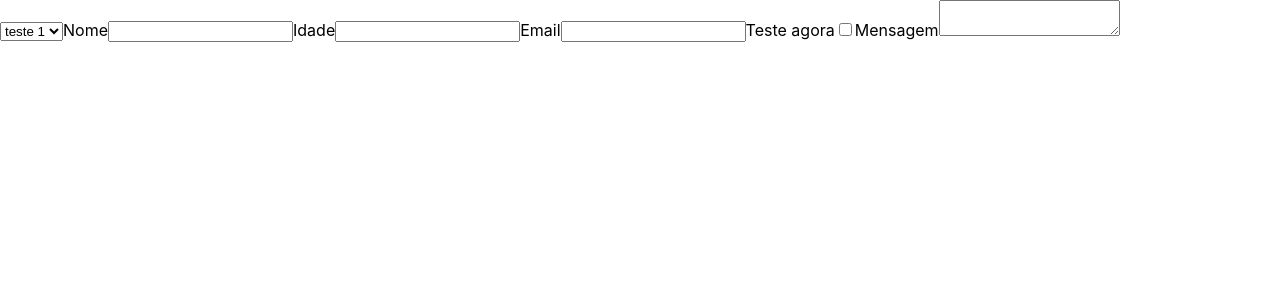
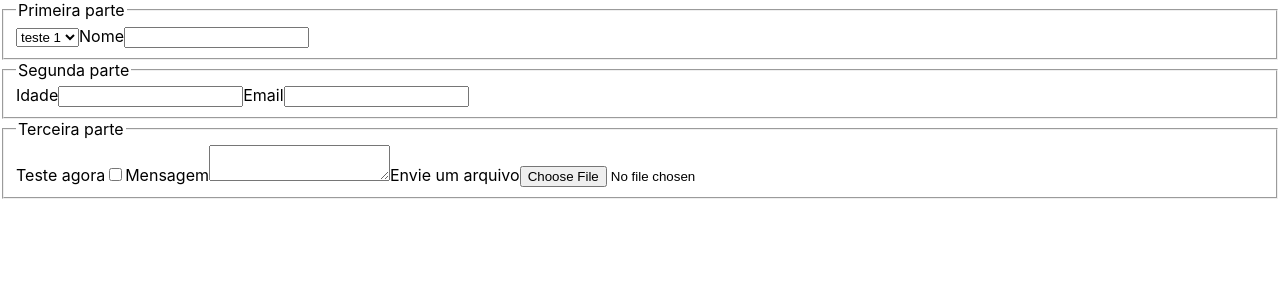
Before and after one commit to cleytonoliveira/trybeCourse, a React (Create React App) app in the folder Front-End-Module/my-react/exercises/12_2/fixation-exercise-12-2/: page / in a window 1280 px wide. Shown: the top 300 px of the page. Built offline with nearby package versions, Linux system fonts and the light colour scheme.

Commit message:
Add fieldset and file to update

```diff
--- a/Front-End-Module/my-react/exercises/12_2/fixation-exercise-12-2/src/Form.js
+++ b/Front-End-Module/my-react/exercises/12_2/fixation-exercise-12-2/src/Form.js
@@ -25,6 +25,8 @@ class Form extends Component {
   render() {
     return (
       <form>
+        <fieldset>
+          <legend>Primeira parte</legend>
           <select name="escolhaTeste" value={this.state.escolhaTeste} onChange={this.handleChange}>
             <option value="teste1">teste 1</option>
             <option value="teste2">teste 2</option>
@@ -33,6 +35,9 @@ class Form extends Component {
             Nome
             <input type="text" name="firstname" onChange={this.handleChange} />
           </label>
+        </fieldset>
+        <fieldset>
+          <legend>Segunda parte</legend>
           <label>
             Idade
             <input type="number" name="age" onChange={this.handleChange} />
@@ -41,6 +46,9 @@ class Form extends Component {
             Email
             <input type="email" name="email" onChange={this.handleChange} />
           </label>
+        </fieldset>
+        <fieldset>
+          <legend>Terceira parte</legend>
           <label>
             Teste agora
             <input type="checkbox" name="testando" onChange={this.handleChange} />
@@ -49,6 +57,11 @@ class Form extends Component {
             Mensagem
             <textarea name="message" onChange={this.handleChange} />
           </label>
+          <label>
+            Envie um arquivo
+            <input type="file" />
+          </label>
+        </fieldset>
       </form>
     )
   }
```
Lines whose indentation alone changed are shown as unchanged.
